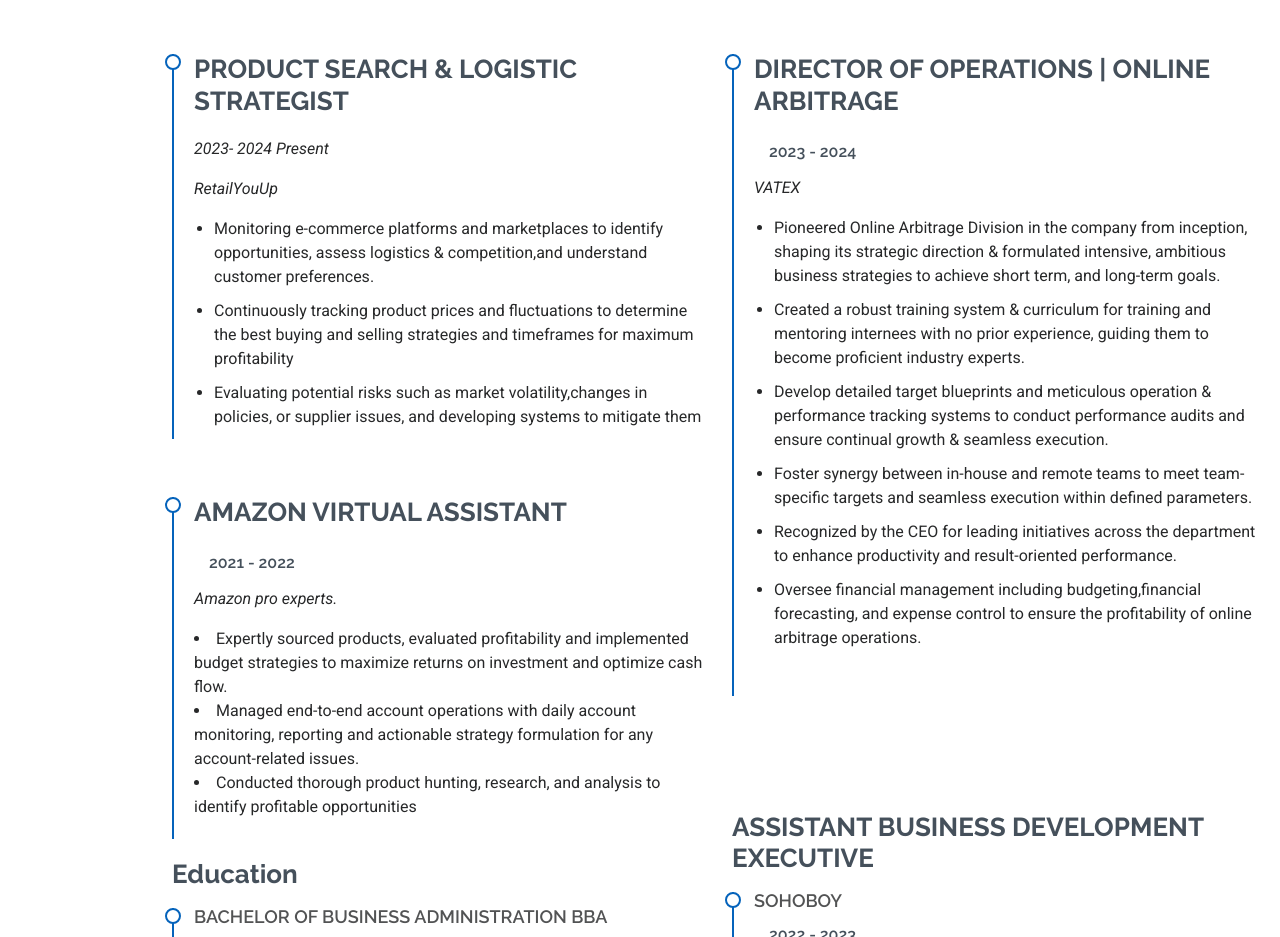
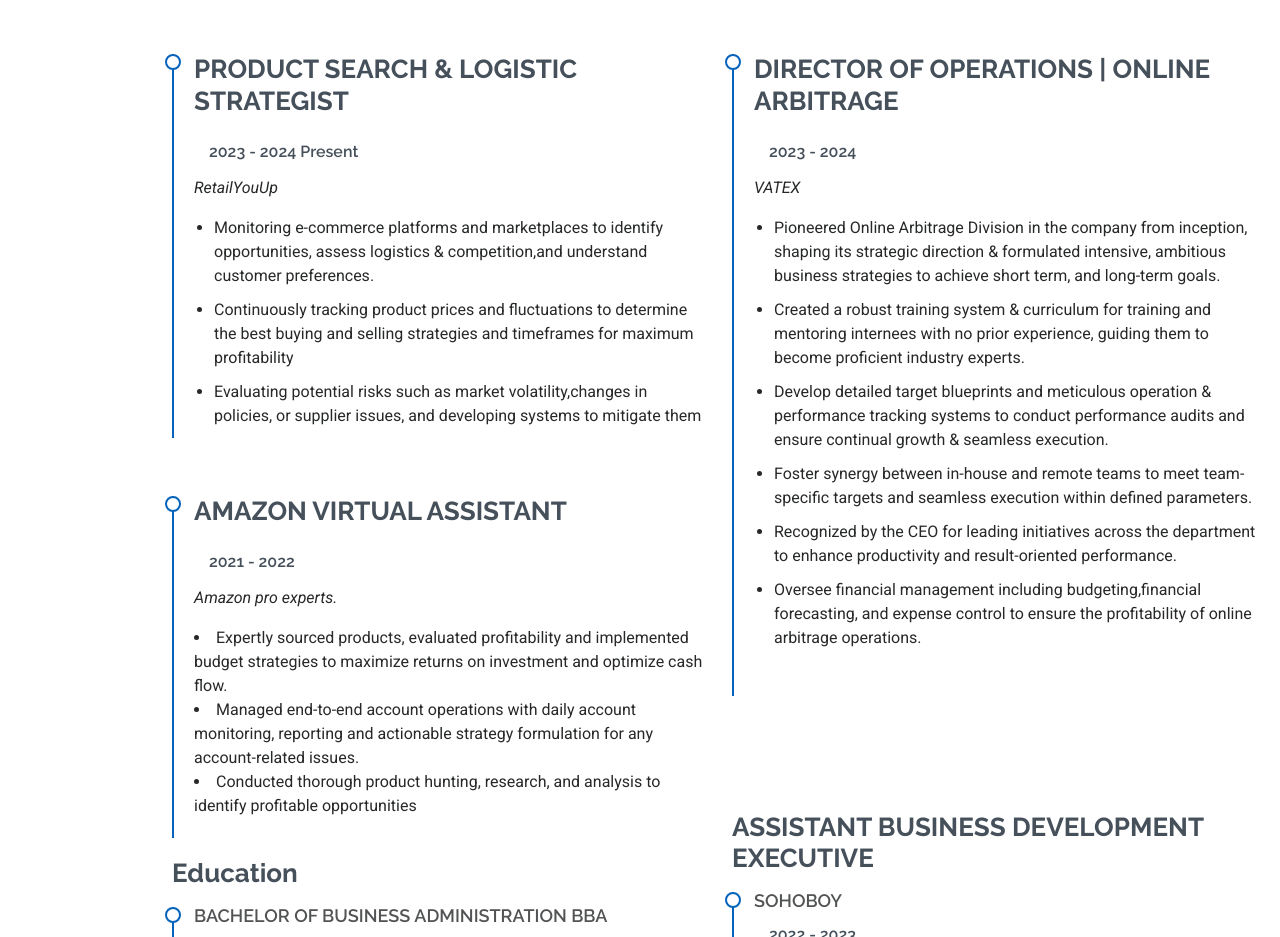
Before and after one commit to Huzaifa-Ghazi/Huzaifaportfolio.github.io, a plain HTML site: page index.html in a window 1280 px wide. Shown: the part 2800-3737 px from the top of the page. Drawn offline with Linux system fonts and the light colour scheme.

Commit message:
Update index.html

```diff
--- a/index.html
+++ b/index.html
@@ -274,7 +274,7 @@
 
             <div class="resume-item pb-0">
               <h3 class="resume-title">PRODUCT SEARCH & LOGISTIC STRATEGIST</h3>
-              <p><em>2023- 2024 Present</em></p>
+               <h5>2023 - 2024 Present</h5>
               <p><em>RetailYouUp</em></p>
               <ul>
                 <li>Monitoring e-commerce platforms and marketplaces to identify opportunities, assess logistics & competition,and understand customer preferences.</li>
```
